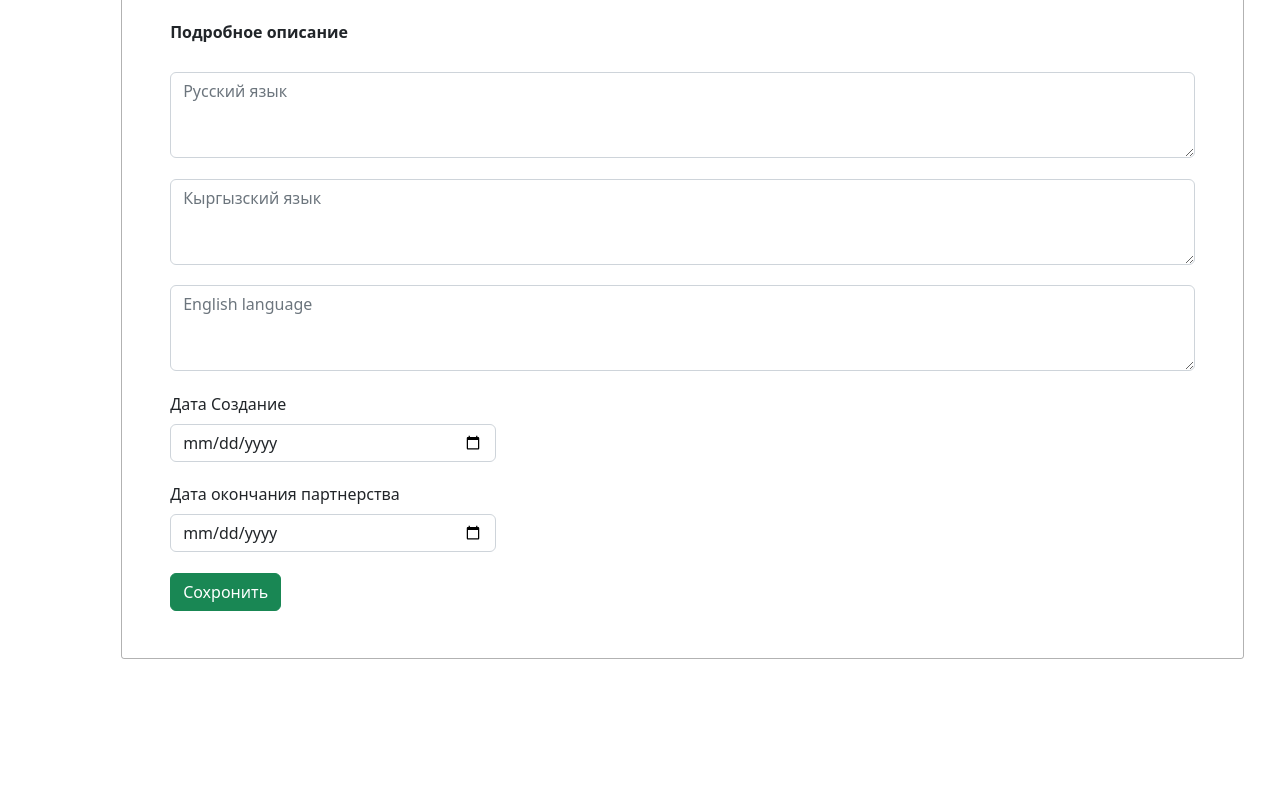
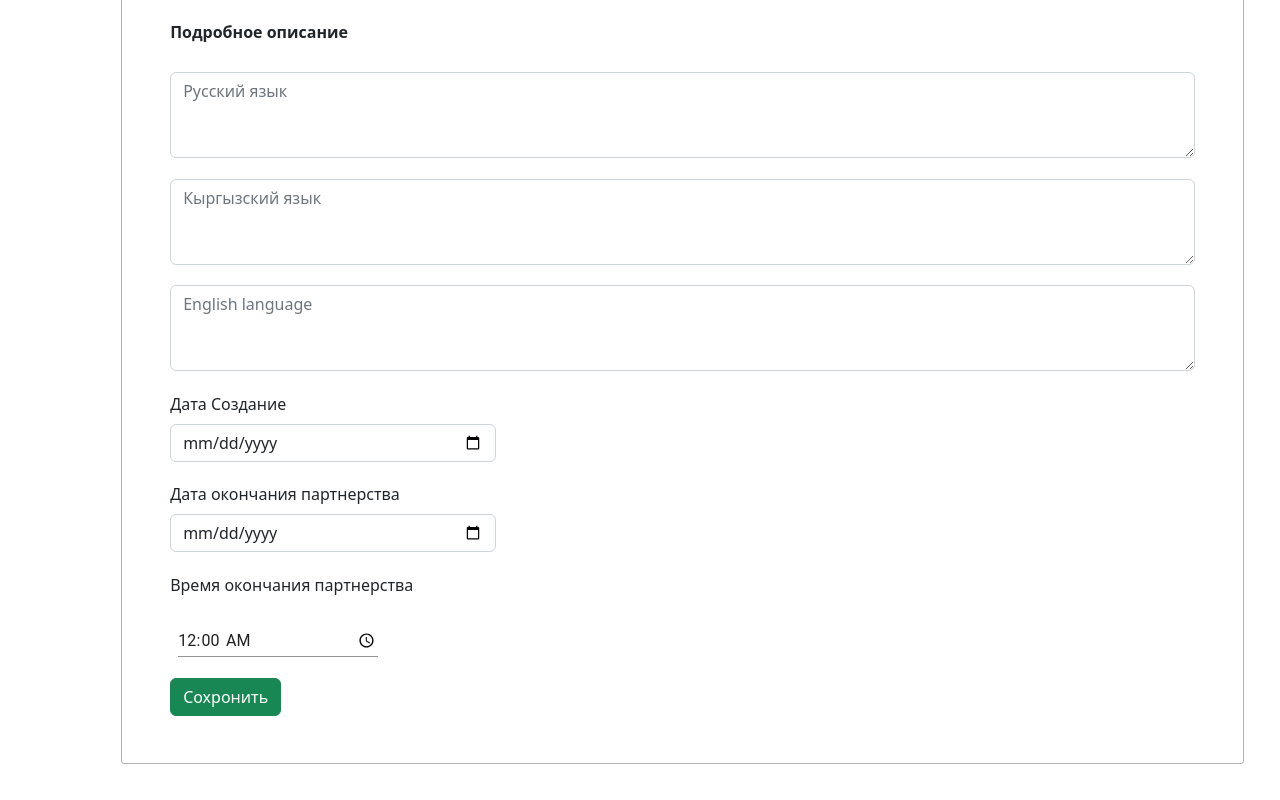
Before and after one commit to Malik-Al/admin-panel-tsp, a React (Create React App) app: page /partner/create in a window 1280 px wide. Shown: the part 931-1731 px from the top of the page. Before the commit the page ends 1626 px from the top, so only its background shows below. Built offline with nearby package versions, Linux system fonts and the light colour scheme; no server answers.

Commit message:
добавил TimePickers

```diff
--- a/package.json
+++ b/package.json
@@ -3,6 +3,8 @@
   "version": "0.1.0",
   "private": true,
   "dependencies": {
+    "@material-ui/core": "^4.12.4",
+    "@mui/x-date-pickers": "^5.0.13",
     "@testing-library/jest-dom": "^5.16.5",
     "@testing-library/react": "^13.4.0",
     "@testing-library/user-event": "^13.5.0",
--- a/src/component/Partner/CreatePartner.js
+++ b/src/component/Partner/CreatePartner.js
@@ -7,11 +7,13 @@ import Button from 'react-bootstrap/Button';
 import axios from 'axios'
 import moment from 'moment/moment';
 import DatePicker from './Datepicker'
+import TimePickers from './TimePickers';
 
 
 function CreatePartner() {
     const [startDate, setStartDate] = useState(new Date())
     const [endDate, setEndDate] = useState(new Date())
+    const [dateTime, setDateTime] = useState(null)
 
     const [nameRU, setNameRU] = useState('')
     const [nameKG, setNameKG] = useState('')
@@ -59,8 +61,6 @@ function CreatePartner() {
 
       }, []);
 
-    console.log('startDate', startDate);
-    console.log('endDate', endDate);
 
     const createPartnersubmin = (e) => {
         const namePartner = {
@@ -97,8 +97,8 @@ function CreatePartner() {
         formData.append('partner_short_description', JSON.stringify(shortDescription))
         formData.append('partner_condition', JSON.stringify(condition))
         formData.append('partner_description', JSON.stringify(description))
-        formData.append('create_date', moment(startDate).format('YYYY-MM-DD HH-mm'))
-        formData.append('end_date', moment(endDate).format('YYYY-MM-DD HH-mm'))
+        formData.append('create_date', moment(startDate).format('YYYY-MM-DD'))
+        formData.append('end_date', `${moment(endDate).format('YYYY-MM-DD')} ${dateTime}`)
 
 
         console.log('category_id: ', formData.get('category_id'));
@@ -334,6 +334,12 @@ function CreatePartner() {
                             nameDate={'Дата окончания партнерства'}
                             />
 
+                        <Form.Label
+                            style={{paddingTop: '2%'}}
+                            >Время окончания партнерства
+                        </Form.Label>
+
+                        <TimePickers onChange={e => setDateTime(e.target.value)}/>
 
 
                         <Button
--- a/src/component/Partner/Datepicker.js
+++ b/src/component/Partner/Datepicker.js
@@ -12,9 +12,10 @@ function Datepicker ({selectedValue, onChange, nameDate}) {
                     <Form.Control
                             type="date"
                             name="doj"
+                            placeholder="Date of Joining"
                             defaultValue={selectedValue}
-                            placeholder="Date of Joining"
-                            onChange={(e) => onChange(e)} />
+                            onChange={(e) => onChange(e)}
+                            />
                 </Form.Group>
             </div>
         </div>
--- /dev/null
+++ b/src/component/Partner/TimePickers.js
@@ -0,0 +1,38 @@
+import React from 'react';
+import { makeStyles } from '@material-ui/core/styles';
+import TextField from '@material-ui/core/TextField';
+
+const useStyles = makeStyles((theme) => ({
+  container: {
+    display: 'flex',
+    flexWrap: 'wrap',
+    marginTop: '2%'
+  },
+  textField: {
+    marginLeft: theme.spacing(1),
+    marginRight: theme.spacing(1),
+    width: 200,
+  },
+}));
+
+export default function TimePickers({onChange}) {
+  const classes = useStyles();
+
+  return (
+    <div className={classes.container} noValidate>
+      <TextField
+        id="time"
+        type="time"
+        defaultValue="00:00"
+        className={classes.textField}
+        onChange={(e) => onChange(e)}
+        InputLabelProps={{
+          shrink: true,
+        }}
+        inputProps={{
+          step: 300, // 5 min
+        }}
+      />
+    </div>
+  );
+}
```
Also changed, not shown: 1 other file (tests, documents, lock files or other folders).
